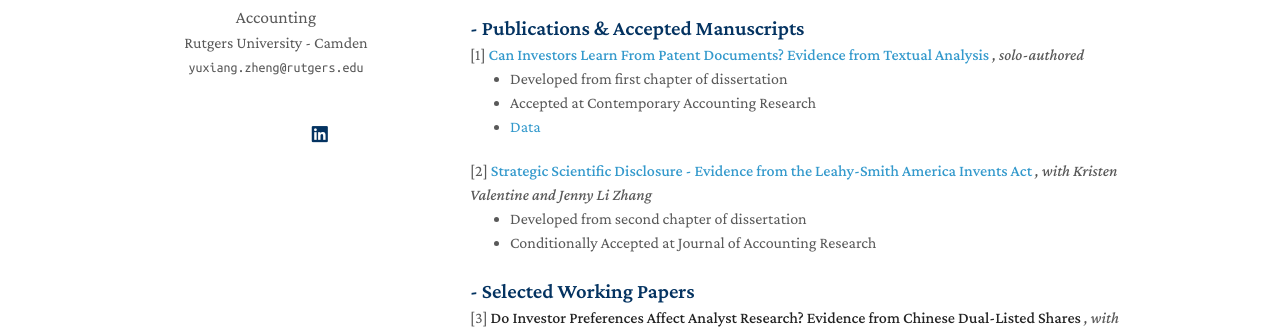
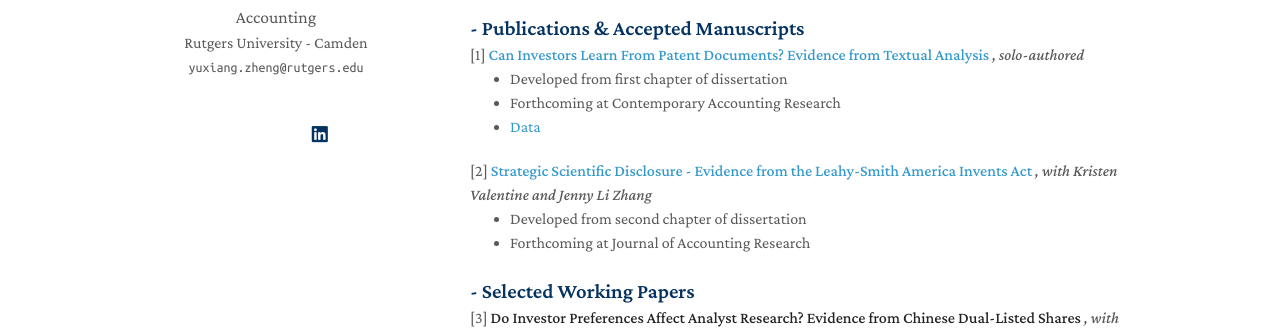
Before and after one commit to yuxiang-zheng/yuxiang-zheng.github.io, a Jekyll site: the page built from index.md, in a window 1280 px wide and 1366 px high. Shown: the part 454-788 px from the top of the window. Built offline with Jekyll 4.4.1, drawn with Linux system fonts in a browser that asks for light colours; a style sheet for code colours, icons or effects is not loaded; our own code applies the rules of GitHub Pages for plain Markdown files.

Commit message:
Update publication-subsection.md

```diff
--- a/_includes/publication-subsection.md
+++ b/_includes/publication-subsection.md
@@ -10,7 +10,7 @@
 </div>
 <ul>
   <li>Developed from first chapter of dissertation</li>
-  <li>Accepted at Contemporary Accounting Research</li>
+  <li>Forthcoming at Contemporary Accounting Research</li>
   <li><a href="https://github.com/yuxiang-zheng/Zheng2025_CAR">
       Data
     </a></li>
@@ -27,7 +27,7 @@
 </div>
 <ul>
   <li>Developed from second chapter of dissertation</li>
-  <li>Conditionally Accepted at Journal of Accounting Research</li>
+  <li>Forthcoming at Journal of Accounting Research</li>
 </ul>
 
 
```
